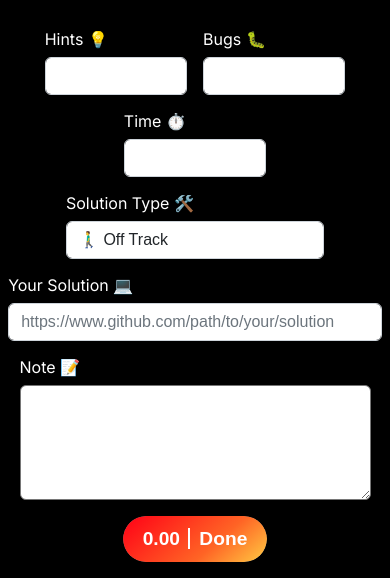
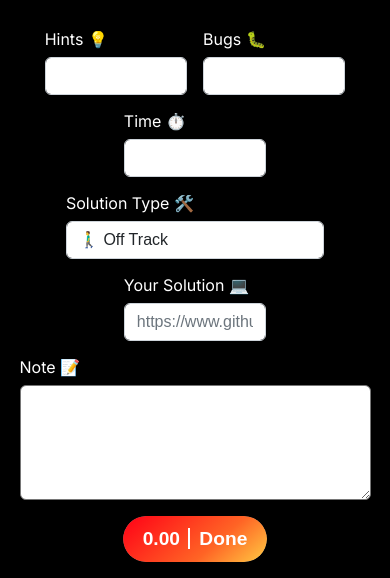
Before and after one commit to LeetStream/leetstream.github.io, a plain HTML site: page index.html in a window 390 px wide. Shown: the part 312-890 px from the top of the page. Drawn offline with nearby package versions, Linux system fonts and the light colour scheme.

Commit message:
fe/fix: Fix responsiveness issue

```diff
--- a/style.css
+++ b/style.css
@@ -205,7 +205,8 @@ select {
 }
 
 input[type="url"] {
-  width: 42ch;
+  width: 30vw;
+  min-width: 16ch;
 }
 
 textarea {
```
